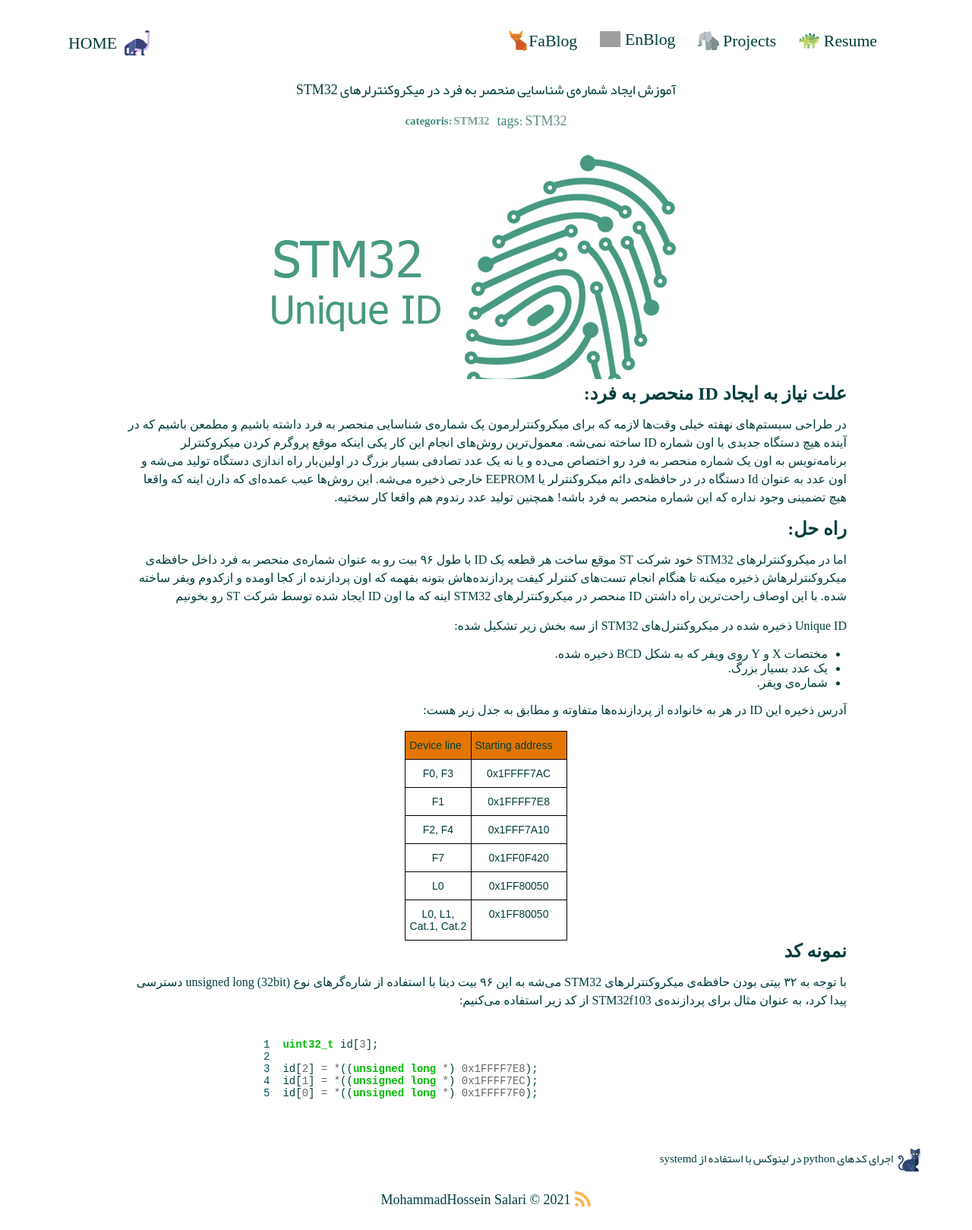
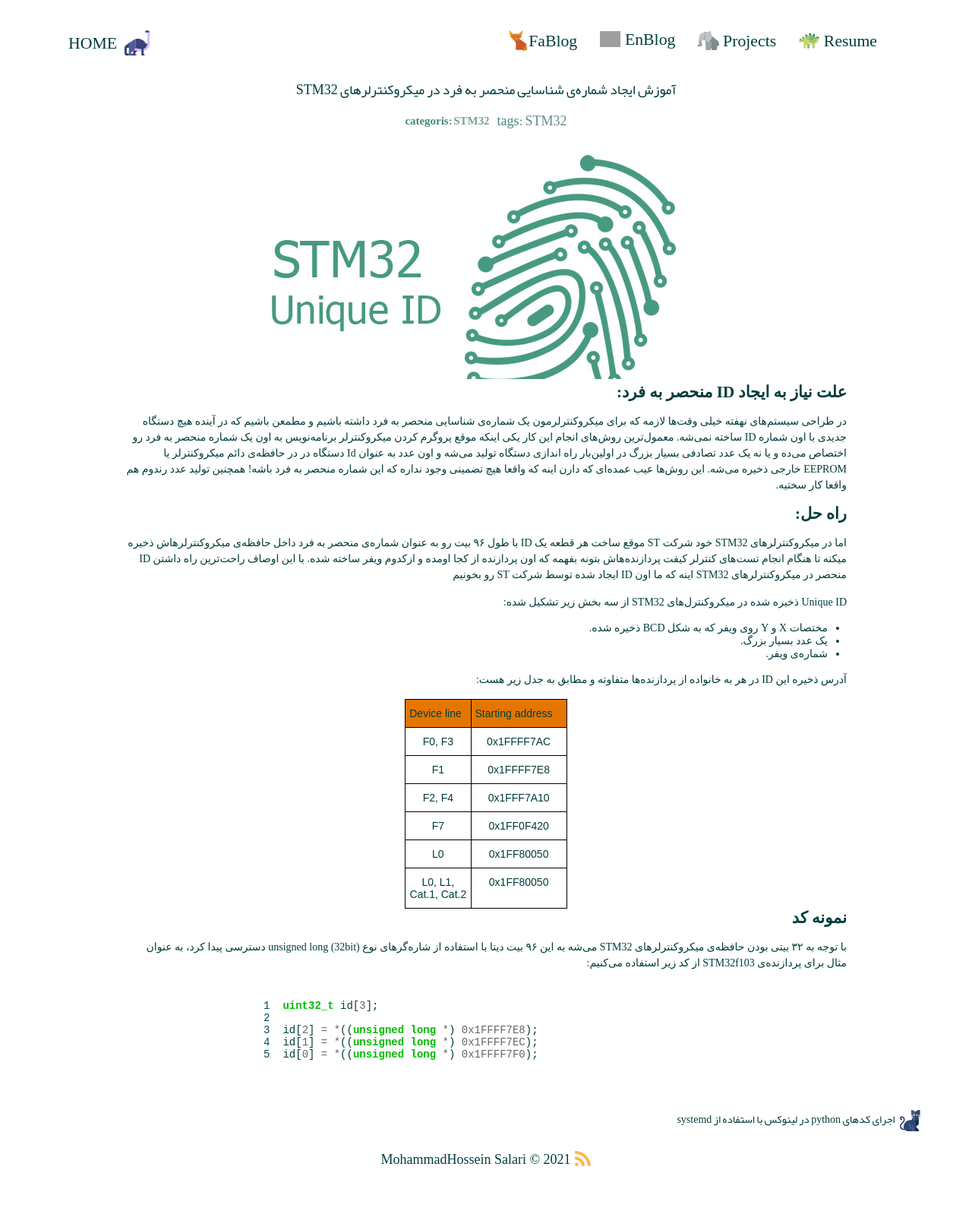
Before and after one commit to mh-salari/mh-salari.ir, a Jekyll site: the page built from _posts/STM32/2017-09-05-stm32-id.md, in a window 1280 px wide. Shown: the whole page at 76% size. Built offline with Jekyll 4.4.1, drawn with Linux system fonts in a browser that asks for light colours; some web fonts are replaced; after the commit the page ends 1566 px from its top, so only the background shows below that.

Commit message:
change posts font size

```diff
--- a/_config.yml
+++ b/_config.yml
@@ -1,4 +1,5 @@
 url: "https://mh-salari.github.io" # the base hostname & protocol for your site, e.g. http://example.com
+# url: ""
 baseurl: "" # the subpath of your site, e.g. /blog
 
 timezone: Asia/Tehran
--- a/_sass/pages/fa-post.scss
+++ b/_sass/pages/fa-post.scss
@@ -49,7 +49,7 @@
 .post-text {
     max-width: 960px;
     margin: 0 auto;
-    font-size: 15px;
+    font-size: 13px;
     direction: rtl;
     unicode-bidi: plaintext;
     font-family: "Vazir";
@@ -88,7 +88,7 @@
         margin: 0 15px;
     }
     .post-text {
-        font-size: 16px;
+        font-size: 14px;
     }
     .blog-navigation {
         display: flex;
@@ -96,7 +96,7 @@
         align-items: center;
         text-align: center;
         justify-content: space-between;
-        font-size: 14px;
+        font-size: 13px;
         row-gap: 10px;
     }
 }
@@ -117,7 +117,7 @@ ul,ol{
     }
     .blog-navigation {
         flex-direction: row;
-        font-size: 15px;
+        font-size: 14px;
     }
 }
 
```
Also changed, not shown: 8 other files.
